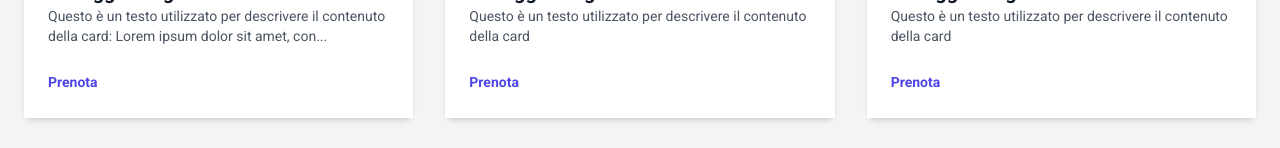
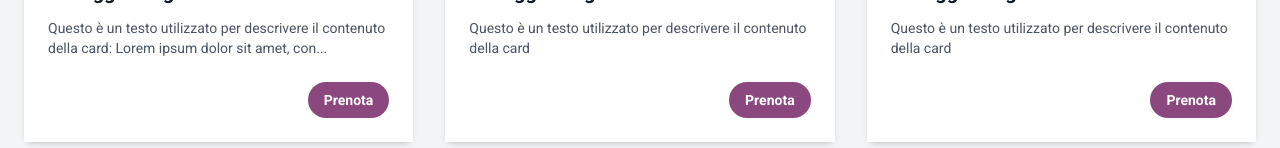
Before and after one commit to gabrimarch3/Hunt4Taste, a Next.js app: page /esperienze in a window 1280 px wide. Shown: the part 351-499 px from the top of the page. Built offline with nearby package versions, Linux system fonts and the light colour scheme; grey boxes are pictures that could not be loaded.

Commit message:
fixing graphical settings

```diff
--- a/app/components/ProductModal.jsx
+++ b/app/components/ProductModal.jsx
@@ -160,11 +160,18 @@ const ProductModal = ({ isOpen, onClose, product, addToCart }) => {
       </StyledDialogContent>
       <StyledDialogActions>
         <StyledButton
+          style={{
+            backgroundColor: "#c5b473",
+            color: "white",
+            width: "100%",
+            boxShadow: "0 2px 5px rgba(0, 0, 0, 0.3)",
+            zIndex: 20,
+          }}
           onClick={() => {
             addToCart(product);
             onClose();
           }}
-          className="bg-[#c5b473] rounded-xl text-white"
+          className="rounded-xl"
         >
           Aggiungi al Carrello
         </StyledButton>
--- a/app/esperienze/page.jsx
+++ b/app/esperienze/page.jsx
@@ -83,15 +83,15 @@ const Esperienze = () => {
               />
             </div>
             <div className="flex-1 bg-white p-6 flex flex-col justify-between">
-              <h3 className="text-gray-900 text-xl font-semibold">
+              <h3 className="text-gray-900 text-xl font-semibold mb-3">
                 {esperienza.title}
               </h3>
               <p className="text-gray-600 text-sm flex-1">
                 {truncateDescription(esperienza.description)}
               </p>
-              <div className="mt-6">
+              <div className="mt-6 flex justify-end">
                 <Link legacyBehavior href={esperienza.bookUrl}>
-                  <a className="text-indigo-600 hover:text-indigo-900 font-semibold text-sm transition-colors duration-300">
+                  <a className="text-white hover:text-indigo-900 font-semibold text-sm transition-colors duration-300 bg-[#8B487E] rounded-full py-2 px-4">
                     {esperienza.buttonText}
                   </a>
                 </Link>
```
